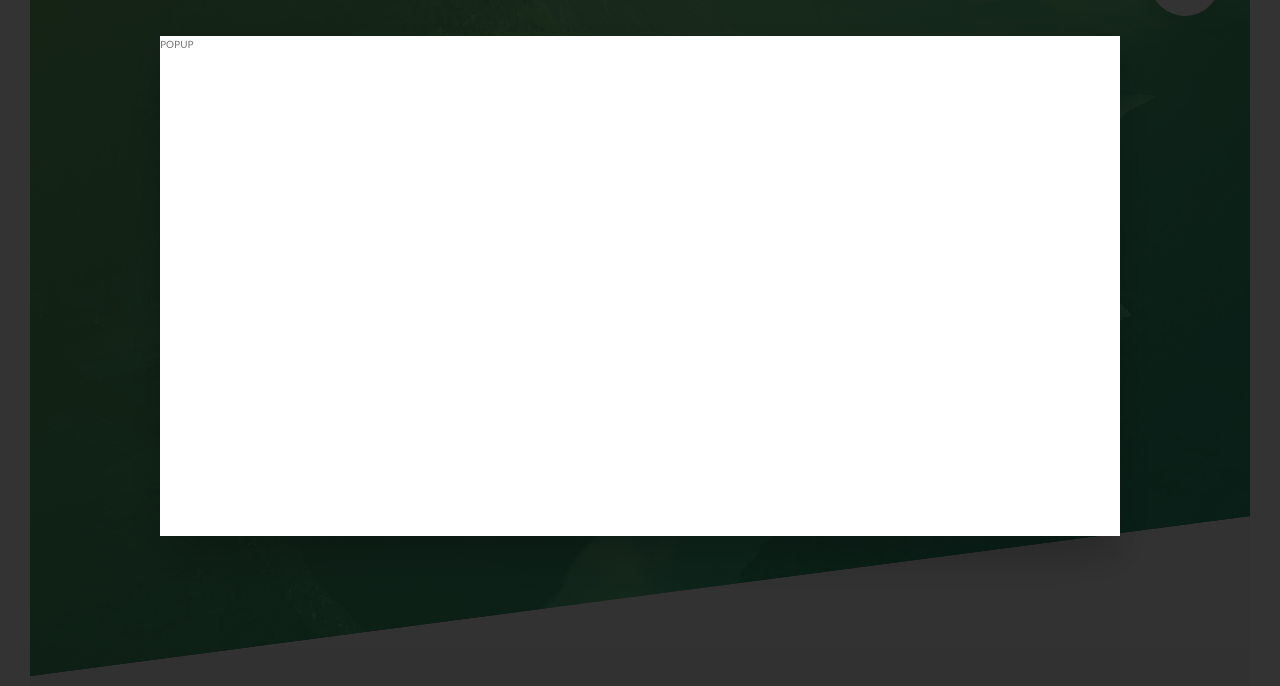
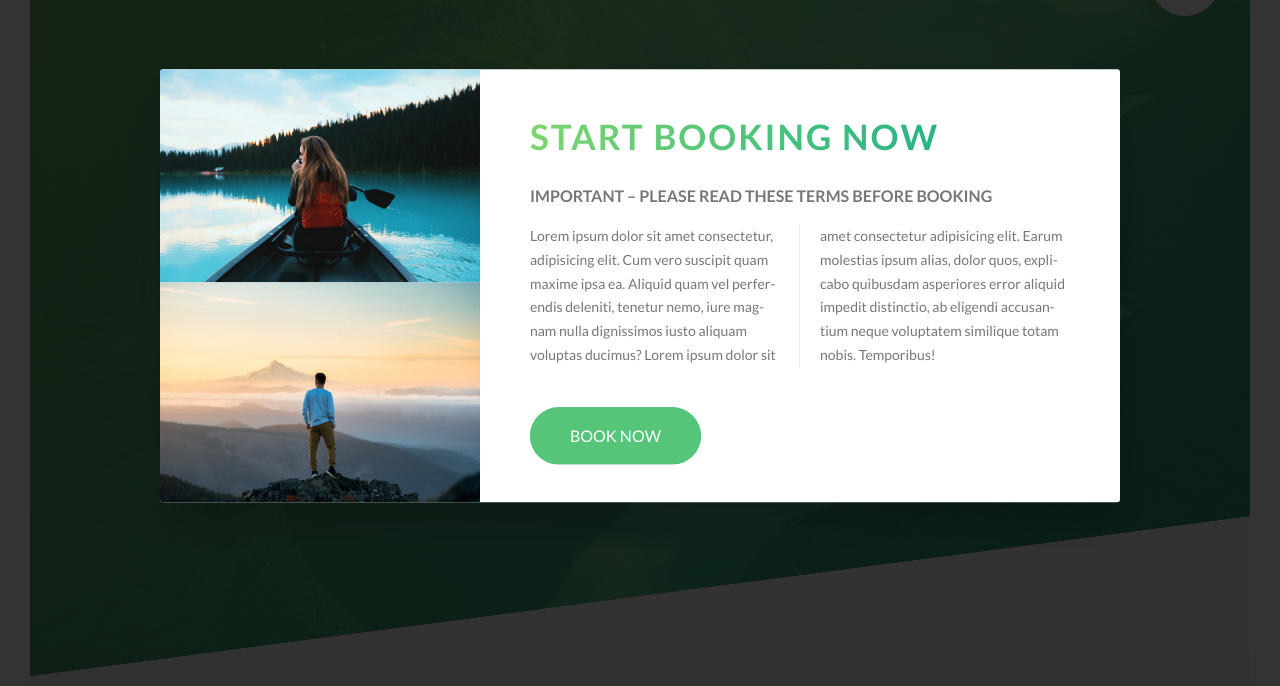
Before and after one commit to omergencoglu/natours, a website: page index.html in a window 1280 px wide. Shown: the part 114-800 px from the top of the page. Drawn offline with Linux system fonts and the light colour scheme.

Commit message:
Popup style

```diff
--- a/index.html
+++ b/index.html
@@ -417,7 +417,30 @@
     </footer>
 
     <div class="popup">
-      <div class="popup__content">POPUP</div>
+      <div class="popup__content">
+        <div class="popup__left">
+          <img src="img/nat-8.jpg" alt="Tour photo" class="popup__img" />
+          <img src="img/nat-9.jpg" alt="Tour photo" class="popup__img" />
+        </div>
+        <div class="popup__right">
+          <h2 class="heading-secondary u-margin-bottom-small">
+            Start booking now
+          </h2>
+          <h3 class="heading-tertiary u-margin-bottom-small">
+            Important &ndash; Please read these terms before booking
+          </h3>
+          <p class="popup__text">
+            Lorem ipsum dolor sit amet consectetur, adipisicing elit. Cum vero
+            suscipit quam maxime ipsa ea. Aliquid quam vel perferendis deleniti,
+            tenetur nemo, iure magnam nulla dignissimos iusto aliquam voluptas
+            ducimus? Lorem ipsum dolor sit amet consectetur adipisicing elit.
+            Earum molestias ipsum alias, dolor quos, explicabo quibusdam
+            asperiores error aliquid impedit distinctio, ab eligendi accusantium
+            neque voluptatem similique totam nobis. Temporibus!
+          </p>
+          <a href="#" class="btn btn--green">Book now</a>
+        </div>
+      </div>
     </div>
 
     <!-- <section class="grid-test">
--- a/sass/components/_popup.scss
+++ b/sass/components/_popup.scss
@@ -10,8 +10,45 @@
   &__content {
     @include absCenter;
     width: 75%;
-    height: 50rem;
     background-color: $color-white;
     box-shadow: 0 2rem 4rem rgba($color-black, 0.2);
+    border-radius: 3px;
+    display: table;
+    overflow: hidden;
+  }
+
+  &__left {
+    width: 33.333333%;
+    display: table-cell;
+  }
+
+  &__right {
+    width: 66.666667%;
+    display: table-cell;
+    vertical-align: middle;
+    padding: 3rem 5rem;
+  }
+
+  &__img {
+    display: block;
+    width: 100%;
+  }
+
+  &__text {
+    font-size: 1.4rem;
+    margin-bottom: 4rem;
+
+    -moz-column-count: 2;
+    -moz-column-gap: 4rem;
+    -moz-column-rule: 1px solid $color-grey-light-2;
+
+    column-count: 2;
+    column-gap: 4rem;
+    column-rule: 1px solid $color-grey-light-2;
+
+    -moz-hyphens: auto;
+    -webkit-hyphens: auto;
+    -ms-hyphens: auto;
+    hyphens: auto;
   }
 }
```
Also changed, not shown: css/style.css.
